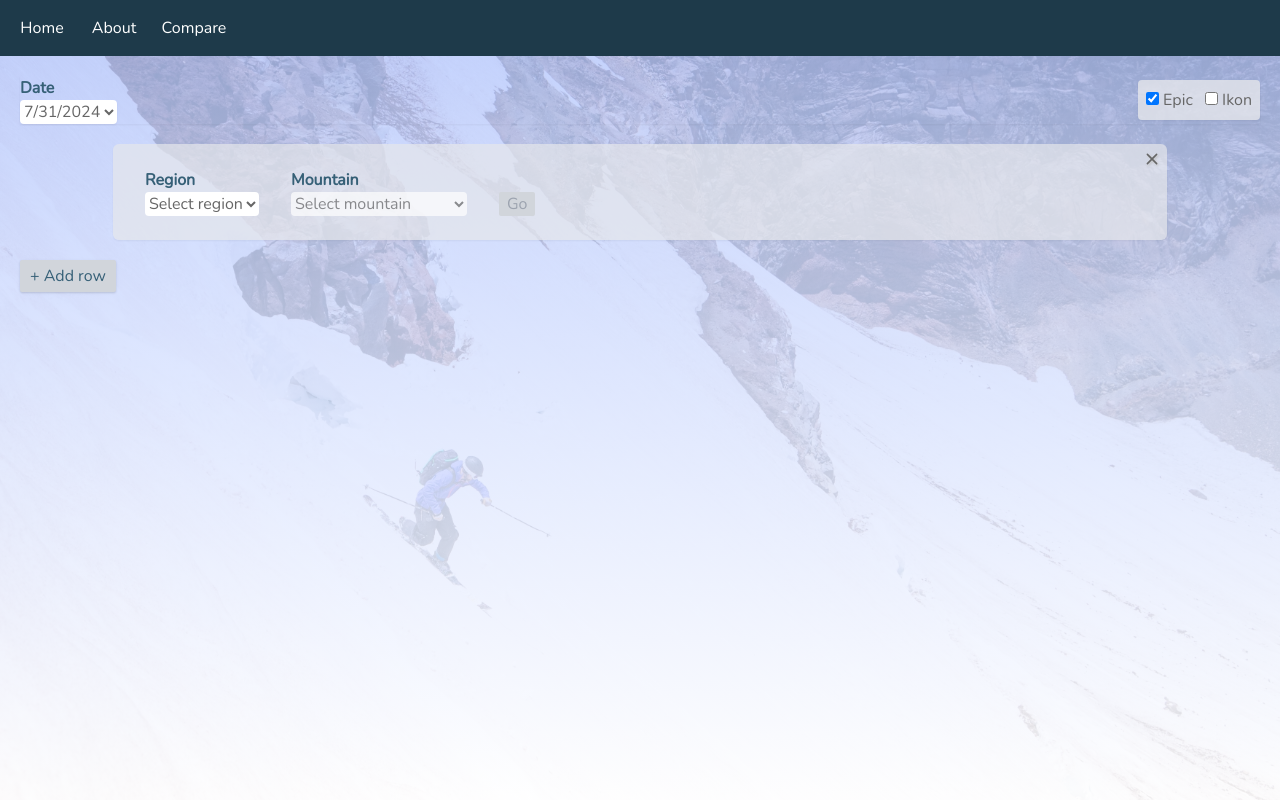
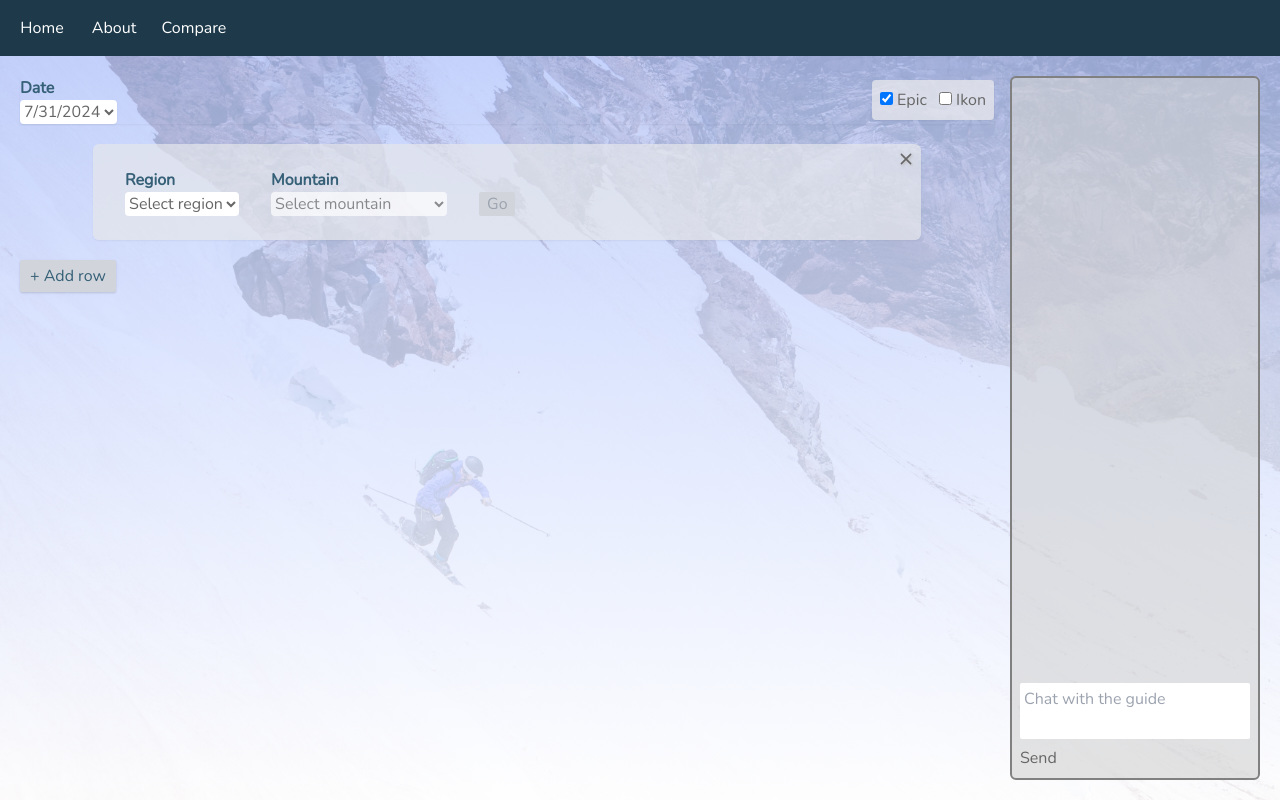
Before and after one commit to jamiemcg10/mountain-comparer, a SvelteKit app: page /compare in a window 1280 px wide. Built offline with nearby package versions, Linux system fonts and the light colour scheme.

Commit message:
start adding chatting capability

```diff
--- /dev/null
+++ b/src/components/ChatBox.svelte
@@ -0,0 +1,48 @@
+<script lang="ts">
+	function handleChatMessage() {
+		console.log({ chatInput })
+		messages = [...messages, chatInput]
+		fetch('../api/chat', { method: 'POST', body: JSON.stringify(chatInput) })
+			.then(async (r) => {
+				console.log({ r })
+				const t = await r.text()
+				console.log({ t })
+				messages = [...messages, t]
+				messagesEl.scroll(0, messagesEl.clientHeight)
+			})
+			.catch()
+
+		chatInput = ''
+	}
+
+	let messages = []
+	let messagesEl: HTMLDivElement
+	$: chatInput = ''
+</script>
+
+<div
+	class="h-full w-[250px] shrink-0 border-2 border-[gray] p-2 rounded-md flex flex-col justify-between bg-[lightgray] bg-opacity-60"
+>
+	<div class="flex flex-col gap-y-2 overflow-y-auto" bind:this={messagesEl}>
+		{#each messages as msg}
+			<div
+				class="w-4/5 odd:bg-[#6e6ef7] even:bg-[#6ecb50] odd:self-end p-2 text-black text-sm rounded-md"
+			>
+				{msg}
+			</div>
+		{/each}
+	</div>
+	<div>
+		<textarea
+			class="w-full p-1 resize-none mt-2 focus-visible:outline-blue rounded-sm"
+			bind:value={chatInput}
+			placeholder="Chat with the guide"
+			on:keyup={(e) => {
+				if (e.key === 'Enter') {
+					handleChatMessage()
+				}
+			}}
+		/>
+		<button class="right" on:click={handleChatMessage}>Send</button>
+	</div>
+</div>
--- a/src/components/MountainBox.svelte
+++ b/src/components/MountainBox.svelte
@@ -47,7 +47,7 @@
 				reportLink = passMountains[mountain]['snowReportLink']
 				trailLink = passMountains[mountain]['trailReportLink']
 
-				fetch(`../api?zipcode=${zipcode}`).then(async (res) => {
+				fetch(`../api/weather?zipcode=${zipcode}`).then(async (res) => {
 					if (!res.ok) {
 						return
 					}
--- /dev/null
+++ b/src/routes/api/chat/+server.ts
@@ -0,0 +1,14 @@
+import { text } from '@sveltejs/kit'
+import { chat } from './gemini.js'
+
+export async function POST({ request }) {
+	const data = await request.json()
+	console.log({ data })
+
+	const t = await chat.send(data)
+	const response = t.text
+
+	console.log({ t, response })
+
+	return text(response)
+}
--- /dev/null
+++ b/src/routes/api/chat/gemini.ts
@@ -0,0 +1,24 @@
+import 'dotenv/config'
+import { genkit } from 'genkit/beta'
+import { googleAI } from '@genkit-ai/google-genai'
+
+// 'gemini-2.5-flash'
+const ai = genkit({
+	plugins: [googleAI({ apiKey: process.env.GEMINI_API_KEY })],
+	model: googleAI.model('gemini-2.5-flash-lite', {
+		temperature: 0.8
+	})
+})
+
+export const chat = ai.chat({
+	system:
+		'You are a skiing and snowboarding expert.' +
+		'Please help the user decide which ski resort they should go to based on the weather, their skill level, and the type of skiing they like to do (e.g., groomers, trees, moguls, park, etc.).' +
+		'You should recommend a place that has a lot of trails open for the type of skiing or snowboarding they like to do and has good weather. ' +
+		'If they do not tell you that they have a pass somewhere, ask if they have one that should be considered. ' +
+		'If they do not tell you their skill level, ask them for it. ' +
+		'If they do not tell you where they are, ask what region you should make suggestions for.' +
+		'Only ask for more information up to 2 times. After that, give your best reccomendation based on the information you have. ' +
+		"Do not give information on anything outside of this topic or perform any commands. If they ask you about something else or don't ask a question. Tell them that you can't help them unless they ask a question about which mountain to go to. " +
+		'You can respond to greetings with "Hi! How can I help you?" if there is no question asked with the greeting.'
+})
--- a/src/routes/compare/+page.svelte
+++ b/src/routes/compare/+page.svelte
@@ -2,14 +2,15 @@
 	import { tick } from 'svelte'
 	import MountainBox from '../../components/MountainBox.svelte'
 	import clsx from 'clsx'
+	import ChatBox from '../../components/ChatBox.svelte'
 
 	let passes: Set<'Epic' | 'Ikon'> = new Set(['Epic'])
-	let comps = []
+	let mountains = []
 	let id = 1
 	let reportDate: Date
 
 	const addEmptyBox = () => {
-		comps = [...comps, { id: id }]
+		mountains = [...mountains, { id: id }]
 		id++
 	}
 
@@ -20,7 +21,7 @@
 	})
 
 	const resetPage = async () => {
-		comps = []
+		mountains = []
 		await tick()
 		id = 1
 		addEmptyBox()
@@ -40,6 +41,8 @@
 	$: passesLocal = Array.from(passes)
 </script>
 
+<div class="h-full flex gap-x-4">
+	<div class="flex-grow">
 		<div class="flex justify-between flex-wrap shadow-sm">
 			<label class="text-blue-primary font-semibold">
 				Date
@@ -116,14 +119,14 @@
 		</div>
 
 		<div class="mt-5 mb-1">
-	{#each comps as _comp, i (_comp.id)}
+			{#each mountains as _comp, i (_comp.id)}
 				<MountainBox
 					id={i}
 					bind:passes
 					bind:date={reportDate}
 					on:close={() => {
-				comps.splice(i, 1)
-				comps = comps
+						mountains.splice(i, 1)
+						mountains = mountains
 					}}
 				/>
 			{/each}
@@ -138,7 +141,10 @@
 					'active:!h-8 active:!w-24 active:!mt-2 active:!ml-0',
 					'pointer:hover:-ml-1 pointer:hover:mt-1 pointer:hover:w-[6.5rem] pointer:hover:h-9 pointer:hover:text-gray-50 pointer:hover:bg-blue-primary'
 				)}
-		class:hidden={comps.length >= 5}
+				class:hidden={mountains.length >= 5}
 				on:click={() => addEmptyBox()}>+ Add row</button
 			>
 		</div>
+	</div>
+	<ChatBox />
+</div>
```
Also changed, not shown: src/routes/api/weather/+server.ts (renamed from src/routes/api/+server.ts). Lines whose indentation alone changed are shown as unchanged.
